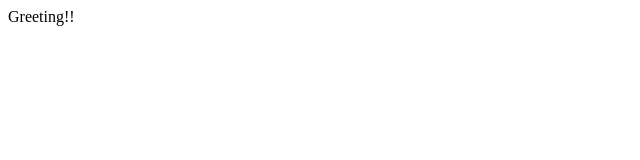
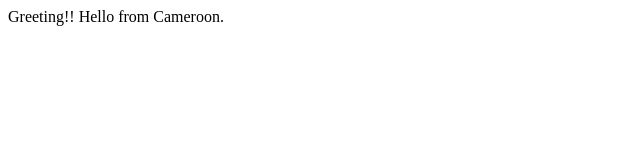
Before and after one commit to F-Verlaine/greetings, a plain HTML site: page index.html in a window 1280 px wide. Shown: the whole page, without its empty margins (0-640 px from the left). Drawn offline with Linux system fonts and the light colour scheme.

Commit message:
thanks thony

```diff
--- a/index.html
+++ b/index.html
@@ -4,6 +4,6 @@
 
 	<body>
 
-	<hl>Greeting!!</hl>
+	<hl>Greeting!! Hello from Cameroon.</hl>
 	</body>
 </html>
```
